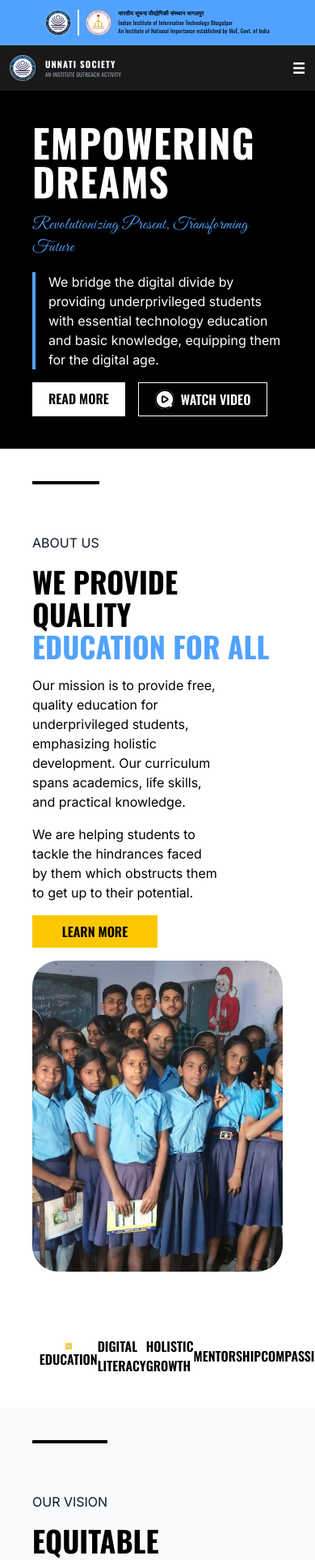
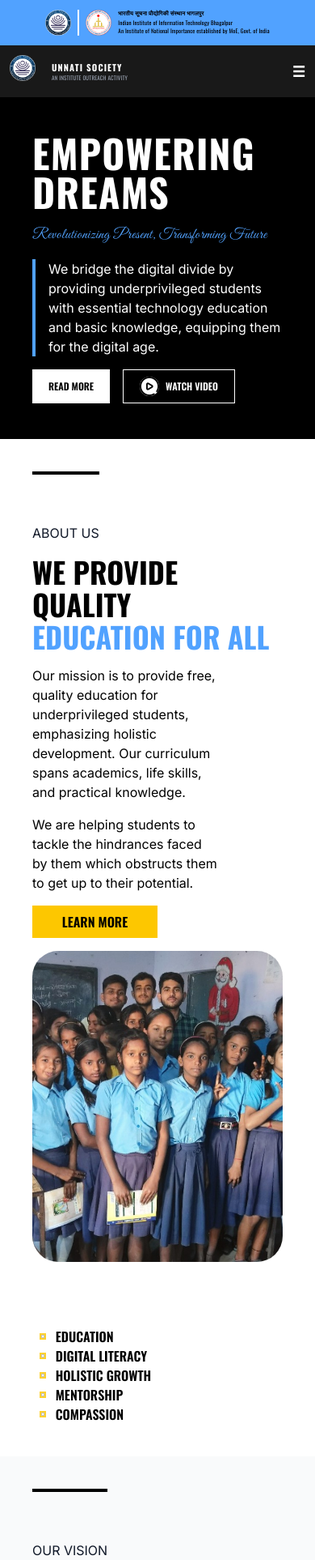
Before and after one commit to Twinklekumari2/unnati-website, a React (Vite) app in the folder frontend/: page / in a window 390 px wide. Shown: the top 1926 px of the page at 81% size. Built offline with nearby package versions, Linux system fonts and the light colour scheme.

Commit message:
navbar unnati fixed at top

```diff
--- a/frontend/package.json
+++ b/frontend/package.json
@@ -11,6 +11,7 @@
   },
   "dependencies": {
     "@tailwindcss/vite": "^4.1.18",
+    "gsap": "^3.14.2",
     "react": "^19.2.0",
     "react-dom": "^19.2.0",
     "react-router-dom": "^7.12.0",
--- a/frontend/src/components/common/NavUnn.jsx
+++ b/frontend/src/components/common/NavUnn.jsx
@@ -1,13 +1,39 @@
-import React, { useState } from "react";
+import React, { useState, useEffect, useRef } from "react";
 import Unnati from "./../../assets/Unnati.png";
+import { gsap } from "gsap";
+import './../../styles/navunn.css'
+import { ScrollTrigger } from "gsap/ScrollTrigger";
+
+gsap.registerPlugin(ScrollTrigger);
 
 const NavUnn = () => {
   const [show, setShow] = useState(false);
+  const header2Ref = useRef(null);
+
+  useEffect(() => {
+    const trigger = ScrollTrigger.create({
+      start: () => `top+=${window.innerHeight * 0.1} top`,
+      onUpdate: (self) => {
+        if (self.progress > 0) {
+          header2Ref.current?.classList.add("fixed-header");
+        } else {
+          header2Ref.current?.classList.remove("fixed-header");
+        }
+      },
+    });
+
+    return () => {
+      trigger.kill();
+    };
+  }, []);
 
   return (
-    <nav className="bg-black/90 flex justify-between sm:justify-around items-center p-3 w-full gap-2 sm:gap-10 relative">
+    <header
+      ref={header2Ref}
+      className="bg-black/90 flex justify-between sm:justify-around items-center p-3 w-full gap-2 sm:gap-10 transition-colors"
+    >
       <div className="flex items-center ">
-        <div>
+        <div className="img-cont relative w-10 h-10 sm:w-10 sm:h-10 md:w-14 md:h-14 mr-3">
           <img
             src={Unnati}
             alt="Unnati logo"
@@ -50,7 +76,7 @@ const NavUnn = () => {
           <h3 className="bg-blue-400 px-2 py-1 cursor-pointer text-[11px]">JOIN US</h3>
         </div>
       )}
-    </nav>
+    </header>
   );
 };
 
--- a/frontend/src/components/pagesCompo/homepage/Data.jsx
+++ b/frontend/src/components/pagesCompo/homepage/Data.jsx
@@ -3,7 +3,7 @@ import React from "react";
 const Data = () => {
   return (
     <section className="flex justify-center items-center gap-4 py-20 bg-black text-white">
-      <div className="flex">
+      <div className="flex px-7">
         <div>
           <div className="mb-4">
             <h1 className="oswald-font-3 text-4xl">TRANSPARENCY IN</h1>
--- a/frontend/src/components/pagesCompo/homepage/Education.jsx
+++ b/frontend/src/components/pagesCompo/homepage/Education.jsx
@@ -3,25 +3,25 @@ import React from 'react'
 const Education = () => {
   return (
     <section className='w-screen flex justify-center items-center py-10'>
-       <div className='w-3/4 flex justify-around items-center'>
-          <div className='flex flex-col justify-center items-center'>
+       <div className='w-3/4 flex flex-col md:flex-row justify-around md:items-center'>
+          <div className='flex md:flex-col gap-3 md:justify-center items-center'>
             <img src="" alt="" className='w-2 h-2 border-2 border-amber-300'/>
             <h2 className='oswald-font-3'>EDUCATION</h2>
           </div>
-          <div className='flex flex-col justify-center items-center'>
-            <img src="" alt="" />
+          <div className='flex md:flex-col gap-3 md:justify-center items-center'>
+            <img src="" alt="" className='w-2 h-2 border-2 border-amber-300'/>
             <h2 className='oswald-font-3'>DIGITAL LITERACY</h2>
           </div>
-          <div className='flex flex-col justify-center items-center'>
-            <img src="" alt="" />
+          <div className='flex md:flex-col gap-3 md:justify-center items-center'>
+            <img src="" alt="" className='w-2 h-2 border-2 border-amber-300'/>
             <h2 className='oswald-font-3'>HOLISTIC GROWTH</h2>
           </div>
-          <div className='flex flex-col justify-center items-center'>
-            <img src="" alt="" />
+          <div className='flex md:flex-col gap-3 md:justify-center items-center'>
+            <img src="" alt="" className='w-2 h-2 border-2 border-amber-300'/>
             <h2 className='oswald-font-3'>MENTORSHIP</h2>
           </div>
-          <div className='flex flex-col justify-center items-center'>
-            <img src="" alt="" />
+          <div className='flex md:flex-col gap-3 md:justify-center items-center'>
+            <img src="" alt="" className='w-2 h-2 border-2 border-amber-300'/>
             <h2 className='oswald-font-3'>COMPASSION</h2>
           </div>
        </div>
--- a/frontend/src/components/pagesCompo/homepage/HeroSection.jsx
+++ b/frontend/src/components/pagesCompo/homepage/HeroSection.jsx
@@ -11,7 +11,7 @@ const HeroSection = () => {
           <h1>DREAMS</h1>
         </div>
         <div>
-          <p className="great-vibes-regular text-blue-400 text-xl tracking-wide">Revolutionizing Present, Transforming Future</p>
+          <p className="text-[18px] great-vibes-regular text-blue-400 sm:text-xl tracking-wide">Revolutionizing Present, Transforming Future</p>
         </div>
         <div className="max-w-xl">
           <p className="border-4 inter-font border-l-blue-400 border-r-0 border-t-0 border-b-0 pl-4">
@@ -21,8 +21,8 @@ const HeroSection = () => {
           </p>
         </div>
         <div className="flex gap-4">
-          <div className="bg-white text-black font-extrabold oswald-font-3 px-5 py-2">READ MORE</div>
-          <div className="oswald-font-3 border font-bold border-white px-5 py-2 flex gap-2"><span className="bg-white rounded-full"><img src={play} alt="" /></span>WATCH VIDEO</div>
+          <div className="text-[12px] flex justify-center items-center sm:text-xl bg-white text-black font-extrabold oswald-font-3 px-5 py-2">READ MORE</div>
+          <div className="text-[12px] flex justify-center items-center oswald-font-3 border font-bold border-white px-5 py-2 gap-2"><span className="bg-white rounded-full"><img src={play} alt="" /></span>WATCH VIDEO</div>
         </div>
       </div>
     </section>
--- a/frontend/src/components/pagesCompo/homepage/Program.jsx
+++ b/frontend/src/components/pagesCompo/homepage/Program.jsx
@@ -11,7 +11,7 @@ const Program = () => {
           </h1>
           <h1 className="oswald-font-3 text-4xl mb-5">STUDENTS CAN THRIVE</h1>
         </div>
-        <div className="flex gap-5">
+        <div className="flex flex-col md:flex-row gap-5">
           <div className="h-72 w-60 border-2 border-amber-300 relative">
             <div>
               <img src="" alt="" />
--- /dev/null
+++ b/frontend/src/styles/navunn.css
@@ -0,0 +1,46 @@
+
+.fixed-header {
+  position: fixed;
+  top: 0;
+  left: 0;
+  width: 100%;
+  z-index: 50;
+  /* Optional: add an animation so it doesn't snap instantly */
+  animation: slideDown 0.3s ease-out;
+  padding-bottom: 4px;
+  background: white;
+  /* color: black; */
+  /* background: transparent; */
+  border-bottom: 3px solid black;
+}
+.fixed-header h1, .fixed-header p, .fixed-header h3 {
+   color: black;
+}
+.fixed-header img{
+  width: 60px;
+  height: 65px;
+  position: absolute;
+  top: 30%;
+  left: 12%;
+  border-bottom: 4px solid rgb(62, 48, 48);
+  border-radius: 50%;
+}
+.fixed-header .img-cont{
+  padding: 5px;
+}
+
+@media only screen and (max-width: 768px){
+  .fixed-header img{
+     width: 40px;
+     height: 45px;
+  }
+  .fixed-header{
+    padding-top: 4px;
+    padding-bottom: 0px;
+  }
+}
+
+@keyframes slideDown {
+  from { transform: translateY(-100%); }
+  to { transform: translateY(0); }
+}
```
Also changed, not shown: frontend/src/index.css (line endings or trailing spaces), 1 other file (tests, documents, lock files or other folders).
